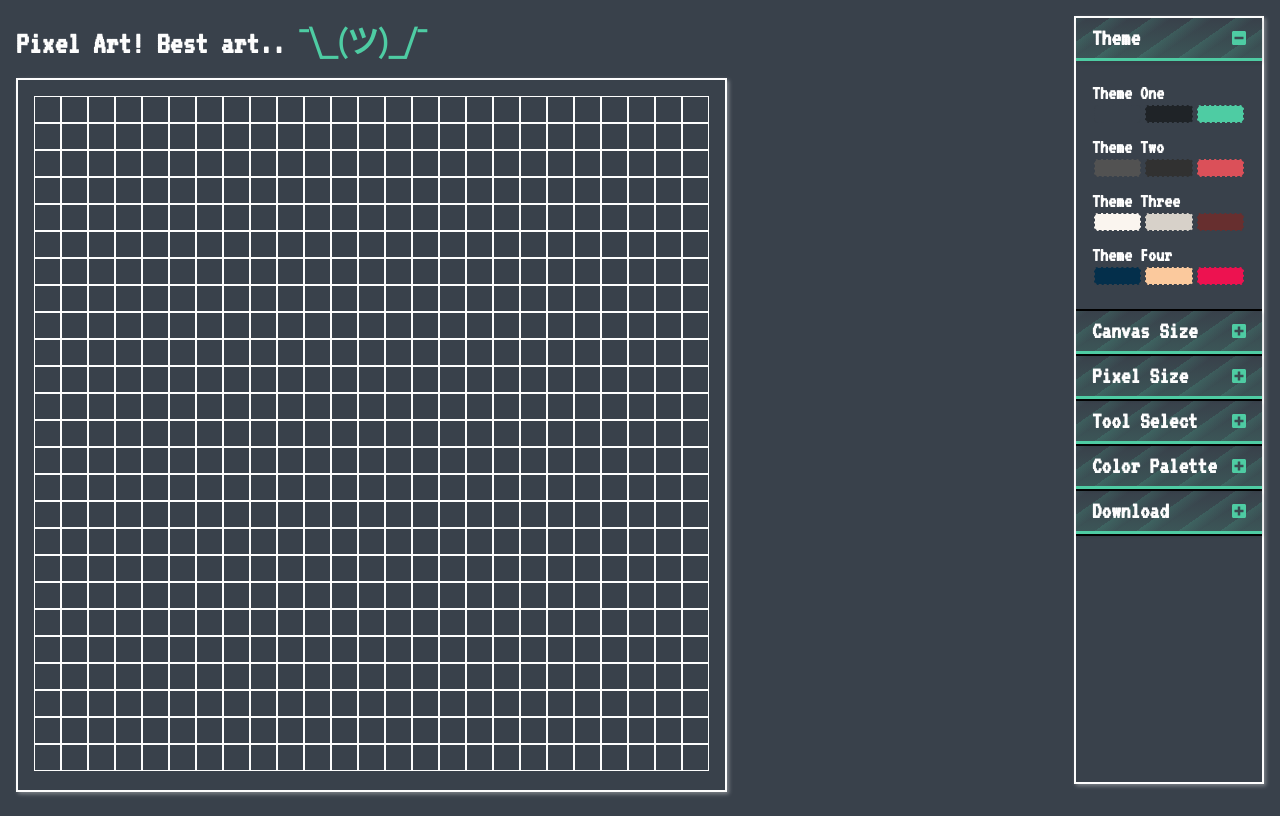
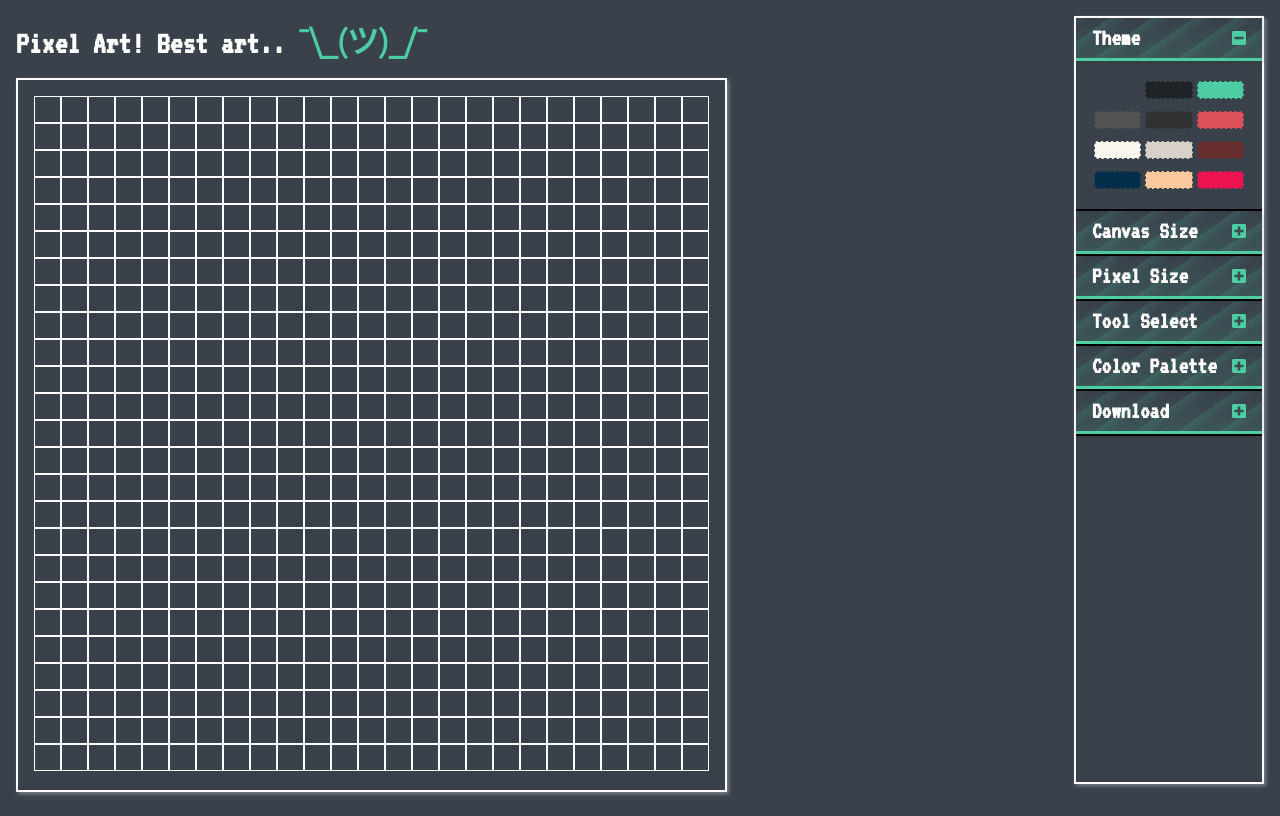
Before and after one commit to matthewlong29/pixel-art, a Vue app: page / in a window 1280 px wide. Built offline with nearby package versions, Linux system fonts and the light colour scheme.

Commit message:
cleaned up theme selector

```diff
--- a/src/App.vue
+++ b/src/App.vue
@@ -83,52 +83,32 @@ export default {
      * selectThemeOne.
      */
     function selectThemeOne(event) {
-      if (event.target.checked) {
       document.documentElement.setAttribute("data-theme", "one");
       localStorage.setItem("theme", "one");
-      } else {
-        document.documentElement.setAttribute("data-theme", "one");
-        localStorage.setItem("theme", "one");
-      }
     }
 
     /**
      * selectThemeTwo.
      */
     function selectThemeTwo(event) {
-      if (event.target.checked) {
       document.documentElement.setAttribute("data-theme", "two");
       localStorage.setItem("theme", "two");
-      } else {
-        document.documentElement.setAttribute("data-theme", "two");
-        localStorage.setItem("theme", "two");
-      }
     }
 
     /**
      * selectThemeThree.
      */
     function selectThemeThree(event) {
-      if (event.target.checked) {
       document.documentElement.setAttribute("data-theme", "three");
       localStorage.setItem("theme", "three");
-      } else {
-        document.documentElement.setAttribute("data-theme", "three");
-        localStorage.setItem("theme", "three");
-      }
     }
 
     /**
      * selectThemeFour.
      */
     function selectThemeFour(event) {
-      if (event.target.checked) {
       document.documentElement.setAttribute("data-theme", "four");
       localStorage.setItem("theme", "four");
-      } else {
-        document.documentElement.setAttribute("data-theme", "four");
-        localStorage.setItem("theme", "four");
-      }
     }
 
     themeOne.addEventListener("change", selectThemeOne, false);
--- a/src/components/molecules/ThemeSelector.vue
+++ b/src/components/molecules/ThemeSelector.vue
@@ -5,42 +5,30 @@
       <ToolHeader text="Theme" v-if="expanded" icon="minus-square" />
     </div>
     <div class="menu-content" v-if="expanded">
-      <div class="theme-option">
+      <input type="radio" id="themeOne" name="themeNumber" value="themeOne" />
       <label for="themeOne">
-          <h2>Theme One</h2>
-          <input type="radio" id="themeOne" name="themeNumber" value="themeOne" />
         <div style="background: #39414b"></div>
         <div style="background: #1f2327"></div>
         <div style="background: #4ecca3"></div>
       </label>
-      </div>
-      <div class="theme-option">
+      <input type="radio" id="themeTwo" name="themeNumber" value="themeTwo" />
       <label for="themeTwo">
-          <h2>Theme Two</h2>
-          <input type="radio" id="themeTwo" name="themeNumber" value="themeTwo" />
         <div style="background: #525252"></div>
         <div style="background: #313131"></div>
         <div style="background: #db5059"></div>
       </label>
-      </div>
-      <div class="theme-option">
+      <input type="radio" id="themeThree" name="themeNumber" value="themeThree" />
       <label for="themeThree">
-          <h2>Theme Three</h2>
-          <input type="radio" id="themeThree" name="themeNumber" value="themeThree" />
         <div style="background: #faf5ef"></div>
         <div style="background: #d7d1c9"></div>
         <div style="background: #672f2f"></div>
       </label>
-      </div>
-      <div class="theme-option">
+      <input type="radio" id="themeFour" name="themeNumber" value="themeFour" />
       <label for="themeFour">
-          <h2>Theme Four</h2>
-          <input type="radio" id="themeFour" name="themeNumber" value="themeFour" />
         <div style="background: #042f4b"></div>
         <div style="background: #fbc99d"></div>
         <div style="background: #ed1250"></div>
       </label>
-      </div>
     </div>
   </section>
 </template>
@@ -75,12 +63,6 @@ export default {
 section {
   @extend %menu-button;
   @extend %menu-content;
-  .theme-option {
-    display: flex;
-    justify-content: center;
-    align-content: center;
-    flex-direction: column;
-
   label {
     display: flex;
     justify-content: center;
@@ -89,12 +71,6 @@ section {
     padding: 2px 16px;
     flex-wrap: wrap;
     cursor: pointer;
-      h2 {
-        margin: 0;
-        font-size: 1.25rem;
-        flex-grow: 1;
-        width: 100%;
-      }
     div {
       display: inline-block;
       padding: 8px 17px;
@@ -103,14 +79,16 @@ section {
       border-radius: 4px;
       flex-grow: 1;
     }
+    &:hover {
+      background-color: var(--accentTransparent);
+    }
+  }
   input {
     display: none;
     margin: 0 5px 0 0;
   }
-      &:hover {
-        background-color: var(--backgroundTwoTransparent);
-      }
-    }
+  input[type="radio"]:checked + label {
+    background-color: var(--accentTransparent);
   }
 }
 </style>
```
Lines whose indentation alone changed are shown as unchanged.
